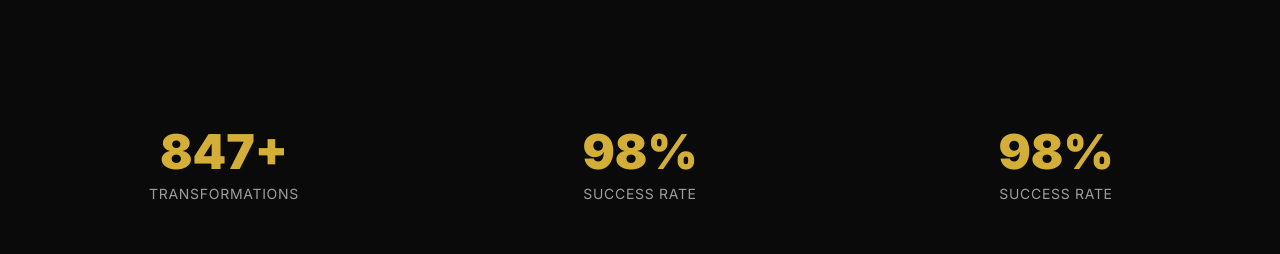
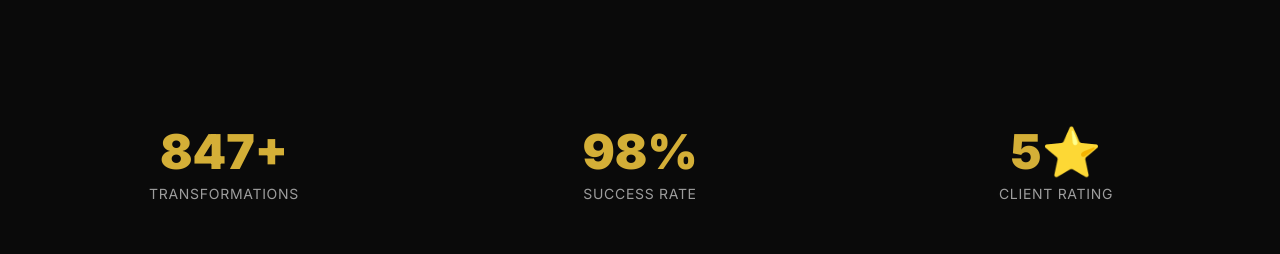
Before and after one commit to snuvaibh1/yash12, a React (Vite) app: page / in a window 1280 px wide. Shown: the part 3400-3654 px from the top of the page. Built offline with nearby package versions, Linux system fonts and the light colour scheme.

Commit message:
Updated DumbbellSection.tsx

```diff
--- a/src/components/DumbbellSection.tsx
+++ b/src/components/DumbbellSection.tsx
@@ -151,7 +151,7 @@ const DumbbellSection: React.FC = () => {
           {[
             { number: '847+', label: 'Transformations' },
             { number: '98%', label: 'Success Rate' },
-          { number: '98%', label: 'Success Rate' },
+          { number: '5⭐', label: 'Client Rating' },
           ].map((stat) => (
             <motion.div
               key={stat.label}
```
